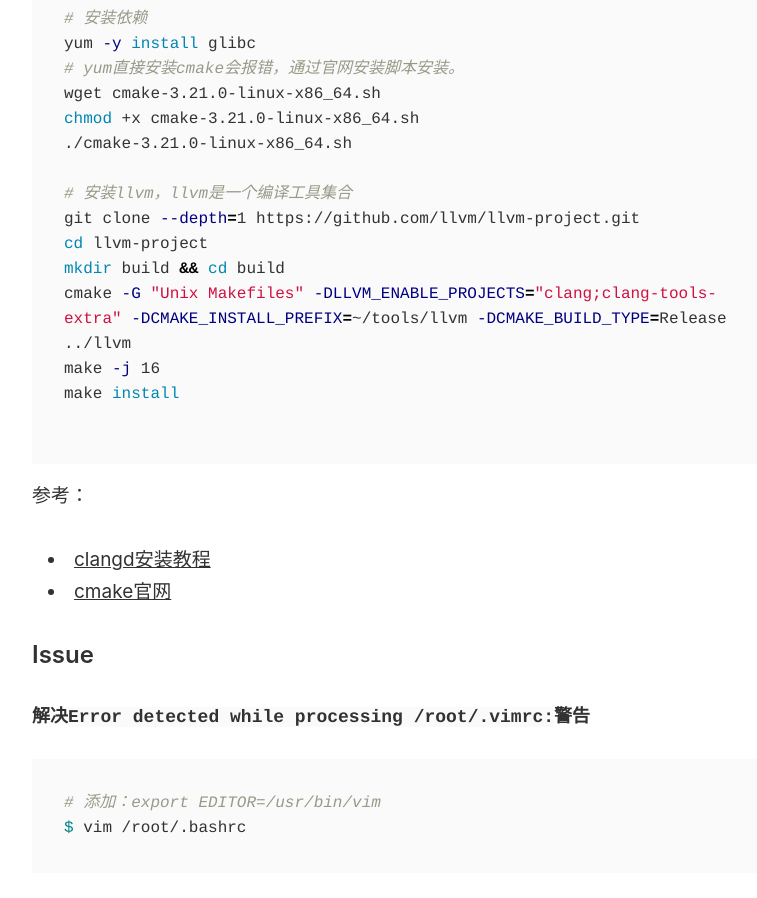
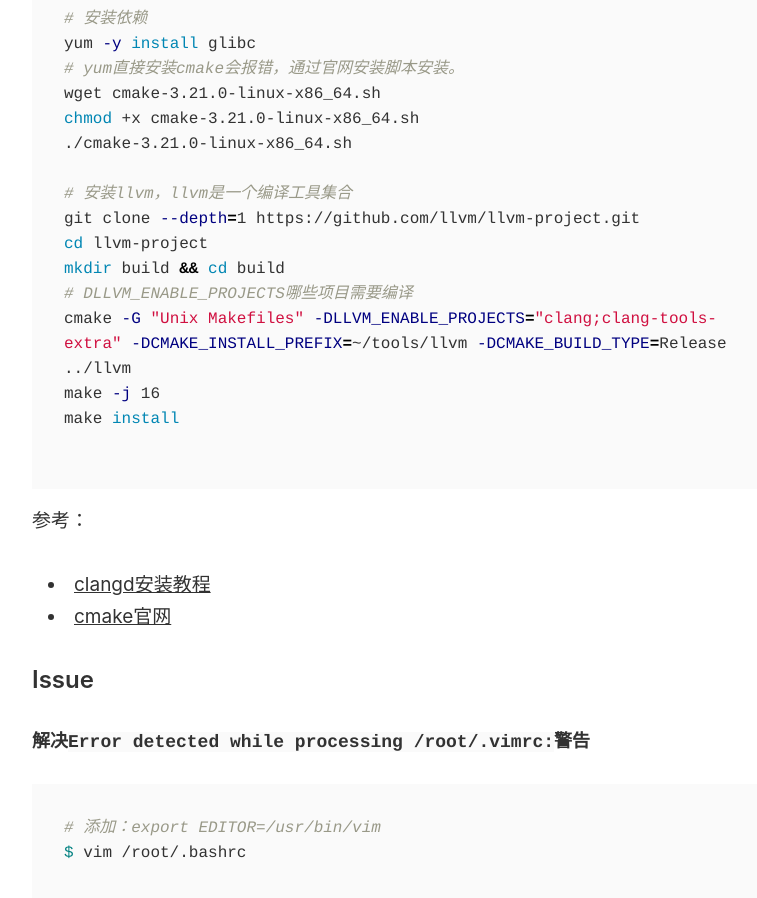
Before and after one commit to Lovecanon/lovecanon.github.io, a Jekyll site: the page built from _posts/2021-2-8-VIM配置.md, in a window 1280 px wide and 900 px high, scrolled down 1087 px. Shown: the whole window, without its empty margins (224-981 px from the left). Built offline with Jekyll 4.4.1, drawn with Linux system fonts in a browser that asks for light colours; our own code applies the rules of GitHub Pages for plain Markdown files.

Commit message:
Update 2021-2-8-VIM配置.md

```diff
--- a/_posts/2021-2-8-VIM配置.md
+++ b/_posts/2021-2-8-VIM配置.md
@@ -39,6 +39,7 @@ chmod +x cmake-3.21.0-linux-x86_64.sh
 git clone --depth=1 https://github.com/llvm/llvm-project.git
 cd llvm-project
 mkdir build && cd build
+# DLLVM_ENABLE_PROJECTS哪些项目需要编译
 cmake -G "Unix Makefiles" -DLLVM_ENABLE_PROJECTS="clang;clang-tools-extra" -DCMAKE_INSTALL_PREFIX=~/tools/llvm -DCMAKE_BUILD_TYPE=Release ../llvm
 make -j 16
 make install
```
